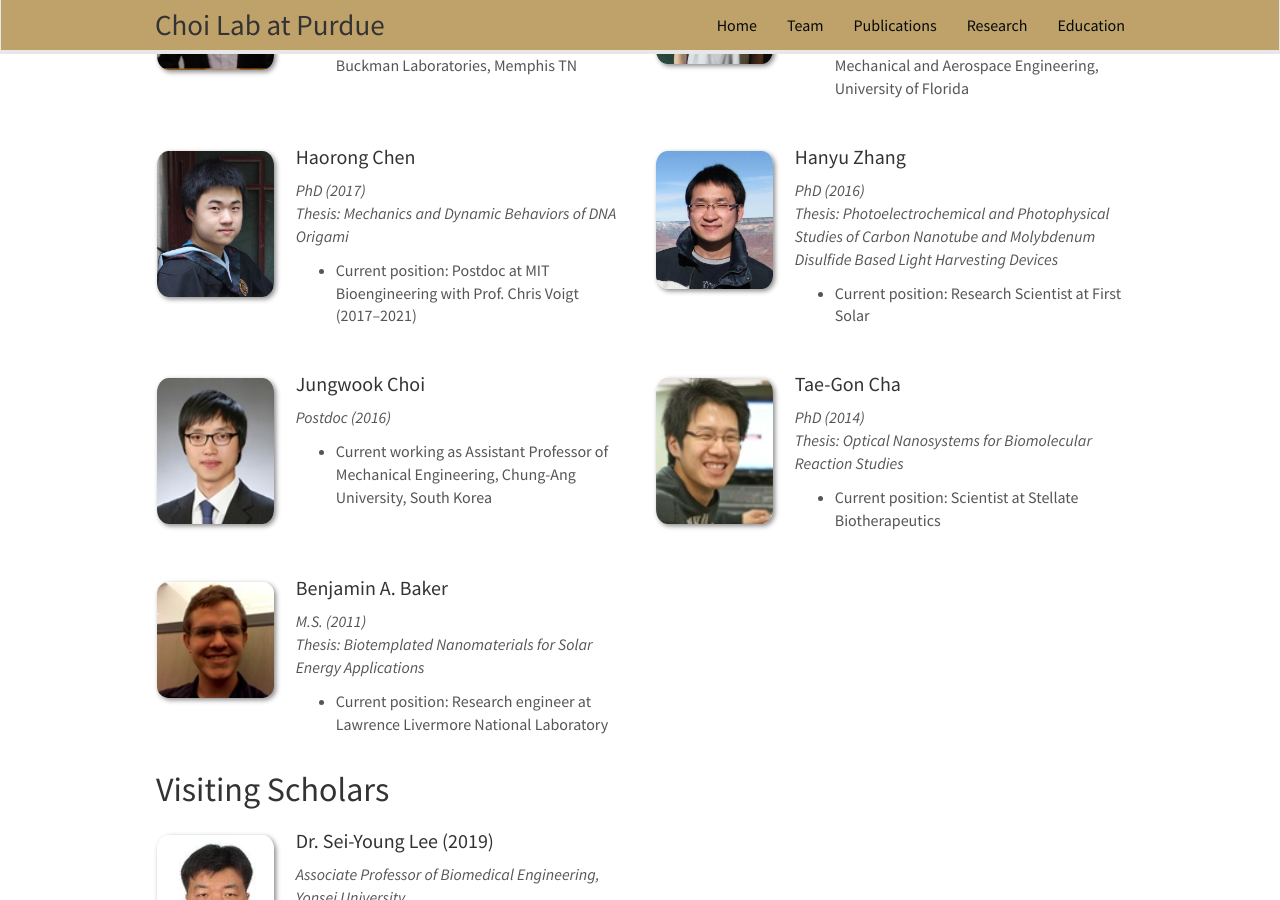
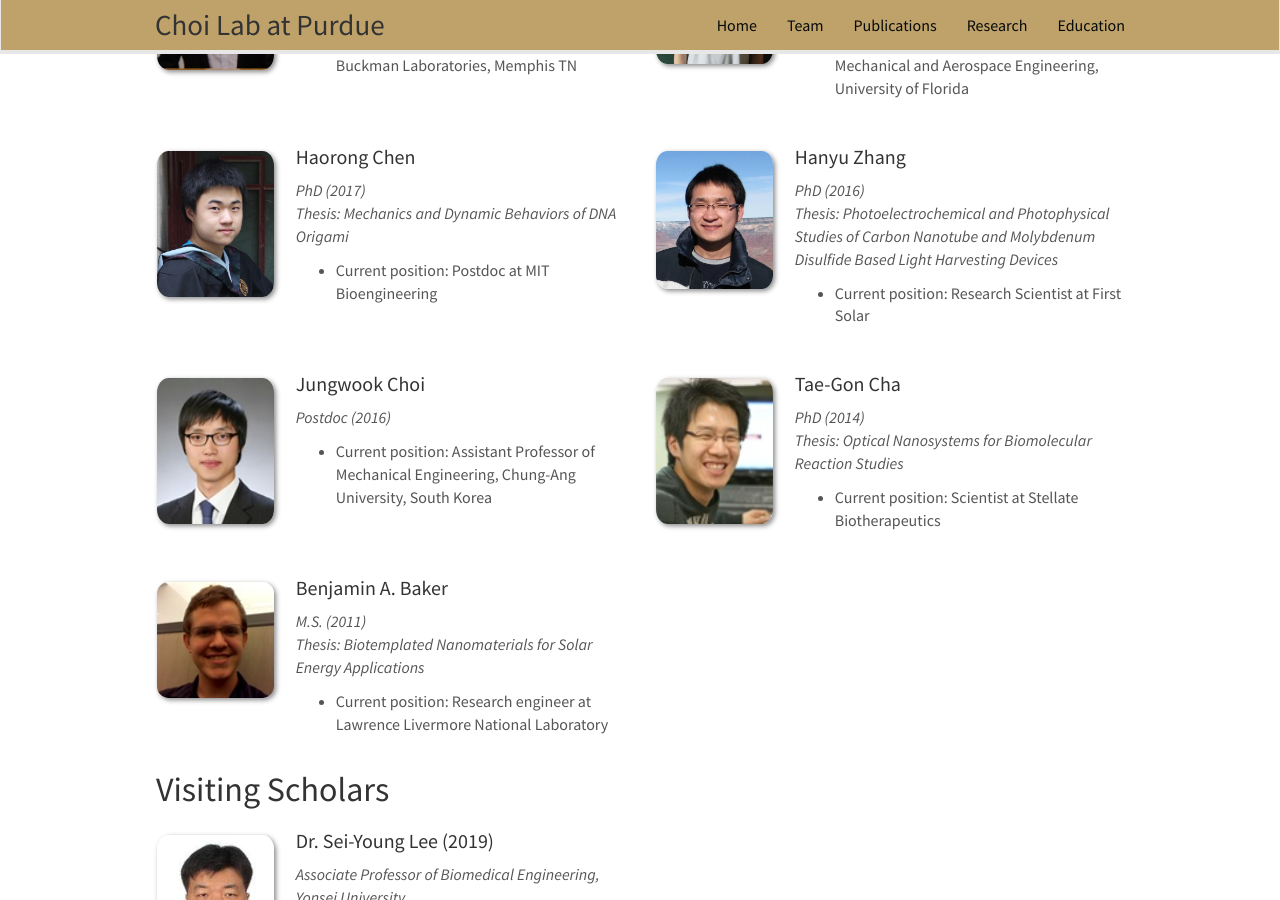
Before and after one commit to choidnalab/choidnalab.github.io, a Jekyll site: the page built from _pages/team.md, in a window 1280 px wide and 900 px high, scrolled down 1677 px. Built offline with Jekyll 4.4.1, drawn with Linux system fonts in a browser that asks for light colours; nearby versions of some CDN libraries.

Commit message:
Update alumni_members.yml

```diff
--- a/_data/alumni_members.yml
+++ b/_data/alumni_members.yml
@@ -53,7 +53,7 @@
   duration:
   email:
   number_educ: 1
-  education1: "Current position: Postdoc at MIT Bioengineering with Prof. Chris Voigt (2017–2021)"
+  education1: "Current position: Postdoc at MIT Bioengineering"
   education2:
   education3:
 
@@ -77,7 +77,7 @@
   info2: ""
   email:
   number_educ: 1
-  education1: Current working as Assistant Professor of Mechanical Engineering, Chung-Ang University, South Korea
+  education1: "Current position: Assistant Professor of Mechanical Engineering, Chung-Ang University, South Korea"
   education2:
   education3:
   education4:
```
